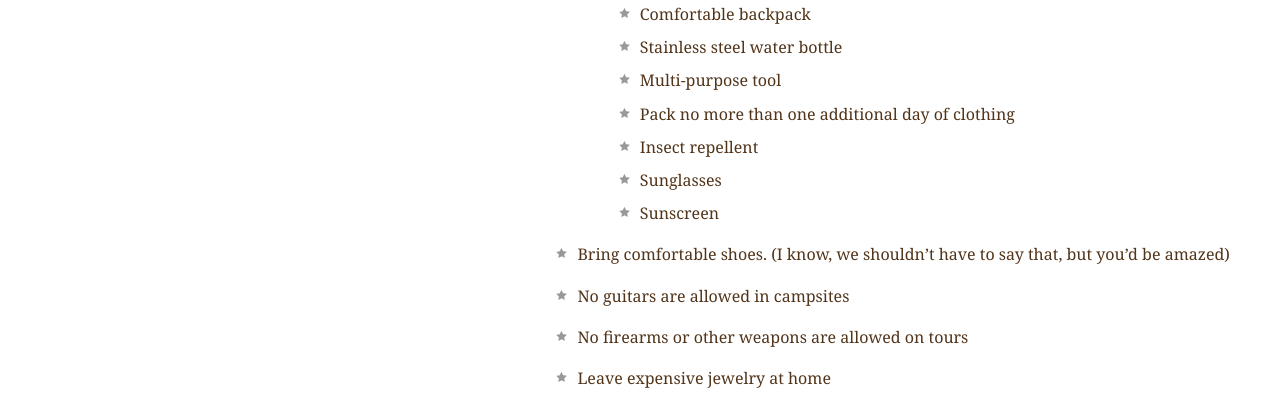
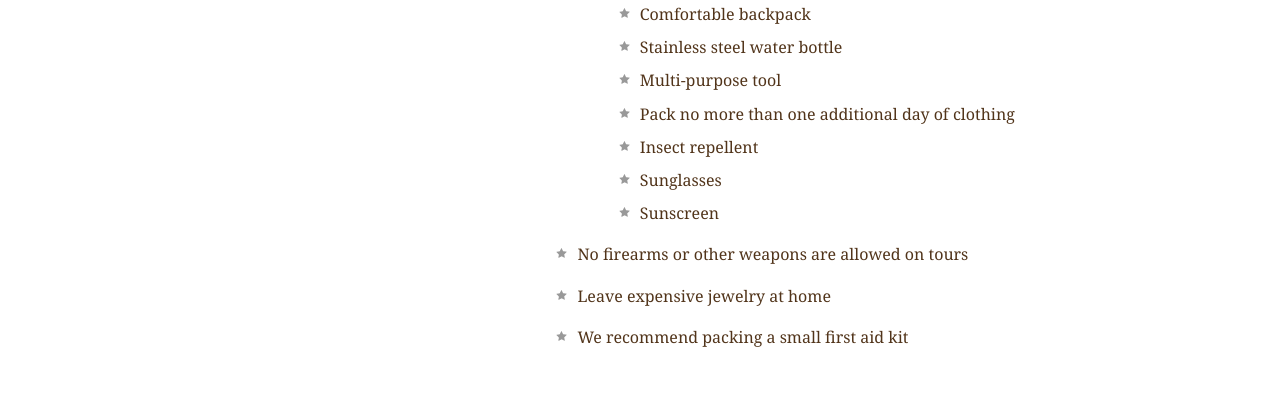
Before and after one commit to jacknickels2/explore_california, a plain HTML site: page resources.html in a window 1280 px wide. Shown: the part 2132-2537 px from the top of the page. Drawn offline with Linux system fonts and the light colour scheme.

Commit message:
Reorder items to bring

```diff
--- a/resources.html
+++ b/resources.html
@@ -104,8 +104,6 @@
                 <li>Sunscreen</li>
               </ul>
             </li>
-            <li>Bring comfortable shoes. (I know, we shouldn’t have to say that, but you’d be amazed)</li>
-            <li>No guitars are allowed in campsites</li>
             <li>No firearms or other weapons are allowed on tours</li>
             <li>Leave expensive jewelry at home</li>
             <li>We recommend packing a small first aid kit</li>
```
